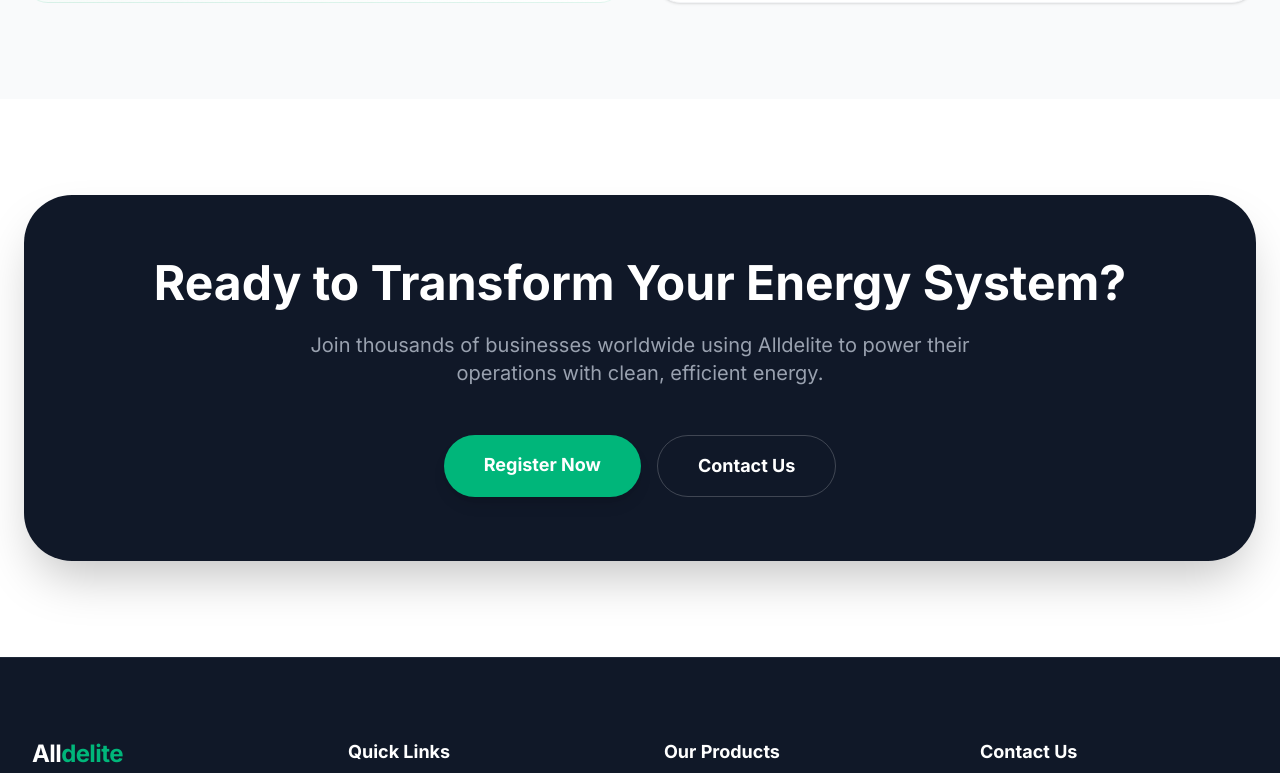
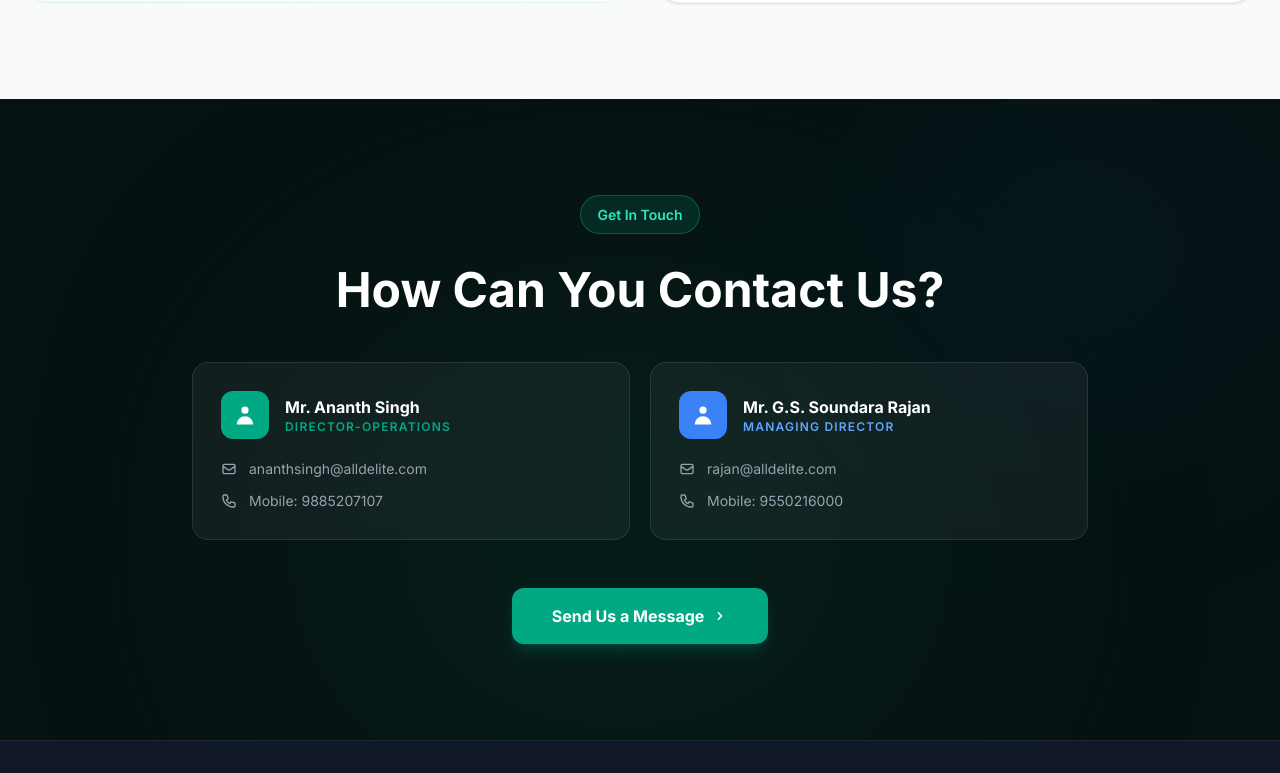
Before and after one commit to scaleoxperts/alldelite, a Next.js app: page /about in a window 1280 px wide. Shown: the part 6227-7000 px from the top of the page. Built offline with nearby package versions, Linux system fonts and the light colour scheme.

Commit message:
update(CTASection): redesign contact section with new layout and dynamic content

```diff
--- a/components/about/CTA.about.tsx
+++ b/components/about/CTA.about.tsx
@@ -1,32 +1,126 @@
-import { ABOUT_CTA } from "@/contents/about";
+import Capsule from "../shared/Capsule";
+
+const contacts = [
+  {
+    name: "Mr. Ananth Singh",
+    role: "Director-Operations",
+    email: "ananthsingh@alldelite.com",
+    phone: "9885207107",
+    iconBg: "bg-[#00a884]",
+  },
+  {
+    name: "Mr. G.S. Soundara Rajan",
+    role: "Managing Director",
+    email: "rajan@alldelite.com",
+    phone: "9550216000",
+    iconBg: "bg-[#3b82f6]",
+  },
+];
 
 export default function CTASection() {
   return (
-    <section className="bg-white py-24">
-      <div className="mx-auto max-w-7xl px-6">
-        <div className="relative overflow-hidden rounded-[3rem] bg-gray-900 p-16 text-center text-white shadow-2xl">
-          <div className="relative z-10">
-            <h2 className="mb-6 text-4xl font-bold md:text-5xl">
-              {ABOUT_CTA.heading}
-            </h2>
-            <p className="mx-auto mb-12 max-w-2xl text-xl text-gray-400">
-              {ABOUT_CTA.description}
-            </p>
-            <div className="flex flex-col justify-center gap-4 sm:flex-row">
-              <a
-                href="#contact"
-                className="rounded-full bg-(--color-primary) px-10 py-4 text-lg font-bold shadow-(--color-primary)/20 shadow-lg transition hover:bg-(--color-primary-dark)"
-              >
-                {ABOUT_CTA.primaryCta}
-              </a>
-              <a
-                href="#contact"
-                className="rounded-full border border-white/20 px-10 py-4 text-lg font-bold transition hover:bg-white/10"
-              >
-                {ABOUT_CTA.secondaryCta}
-              </a>
+    <section className="relative overflow-hidden bg-[#071212] py-24 text-white">
+      <div className="pointer-events-none absolute inset-0">
+        <div className="absolute bottom-0 left-1/4 h-100 w-150 rounded-full bg-[#004d3a] opacity-25 blur-[140px]" />
+        <div className="absolute top-0 right-0 h-75 w-100 rounded-full bg-[#003366] opacity-15 blur-[120px]" />
+      </div>
+
+      <div className="relative z-10 mx-auto max-w-7xl px-6">
+        <div className="mb-12 text-center">
+          <Capsule text="Get In Touch" variant="dark" />
+          <h2 className="mt-3 text-4xl font-bold md:text-5xl">
+            How Can You Contact Us?
+          </h2>
+        </div>
+
+        <div className="mx-auto grid max-w-4xl gap-5 md:grid-cols-2">
+          {contacts.map((c) => (
+            <div
+              key={c.name}
+              className="rounded-2xl border border-white/10 bg-white/5 p-7 backdrop-blur-sm transition hover:bg-white/10"
+            >
+              <div className="mb-5 flex items-center gap-4">
+                <div
+                  className={`flex h-12 w-12 items-center justify-center rounded-xl ${c.iconBg}`}
+                >
+                  <svg
+                    className="h-6 w-6 text-white"
+                    fill="currentColor"
+                    viewBox="0 0 20 20"
+                  >
+                    <path
+                      fillRule="evenodd"
+                      d="M10 9a3 3 0 100-6 3 3 0 000 6zm-7 9a7 7 0 1114 0H3z"
+                      clipRule="evenodd"
+                    />
+                  </svg>
+                </div>
+                <div>
+                  <h4 className="font-bold text-white">{c.name}</h4>
+                  <p
+                    className={`text-xs font-semibold tracking-widest uppercase ${
+                      c.iconBg === "bg-[#00a884]"
+                        ? "text-[#00a884]"
+                        : "text-[#60a5fa]"
+                    }`}
+                  >
+                    {c.role}
+                  </p>
+                </div>
+              </div>
+
+              <div className="space-y-3 text-sm text-gray-400">
+                <div className="flex items-center gap-3">
+                  <svg
+                    className="h-4 w-4 shrink-0"
+                    fill="none"
+                    stroke="currentColor"
+                    viewBox="0 0 24 24"
+                  >
+                    <path
+                      strokeLinecap="round"
+                      strokeLinejoin="round"
+                      strokeWidth={2}
+                      d="M3 8l7.89 5.26a2 2 0 002.22 0L21 8M5 19h14a2 2 0 002-2V7a2 2 0 00-2-2H5a2 2 0 00-2 2v10a2 2 0 002 2z"
+                    />
+                  </svg>
+                  <span>{c.email}</span>
+                </div>
+                <div className="flex items-center gap-3">
+                  <svg
+                    className="h-4 w-4 shrink-0"
+                    fill="none"
+                    stroke="currentColor"
+                    viewBox="0 0 24 24"
+                  >
+                    <path
+                      strokeLinecap="round"
+                      strokeLinejoin="round"
+                      strokeWidth={2}
+                      d="M3 5a2 2 0 012-2h3.28a1 1 0 01.948.684l1.498 4.493a1 1 0 01-.502 1.21l-2.257 1.13a11.042 11.042 0 005.516 5.516l1.13-2.257a1 1 0 011.21-.502l4.493 1.498a1 1 0 01.684.949V19a2 2 0 01-2 2h-1C9.716 21 3 14.284 3 6V5z"
+                    />
+                  </svg>
+                  <span>Mobile: {c.phone}</span>
+                </div>
+              </div>
             </div>
-          </div>
+          ))}
+        </div>
+
+        <div className="mt-12 text-center">
+          <a
+            href="#"
+            className="inline-flex items-center gap-2 rounded-xl bg-[#00a884] px-10 py-4 font-bold text-white shadow-lg shadow-[#00a884]/20 transition hover:bg-[#008f70]"
+          >
+            Send Us a Message
+            <svg className="h-4 w-4" fill="currentColor" viewBox="0 0 20 20">
+              <path
+                fillRule="evenodd"
+                d="M7.293 14.707a1 1 0 010-1.414L10.586 10 7.293 6.707a1 1 0 011.414-1.414l4 4a1 1 0 010 1.414l-4 4a1 1 0 01-1.414 0z"
+                clipRule="evenodd"
+              />
+            </svg>
+          </a>
         </div>
       </div>
     </section>
```
